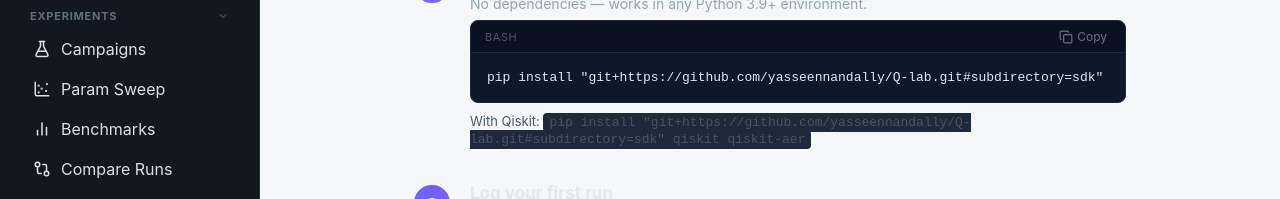
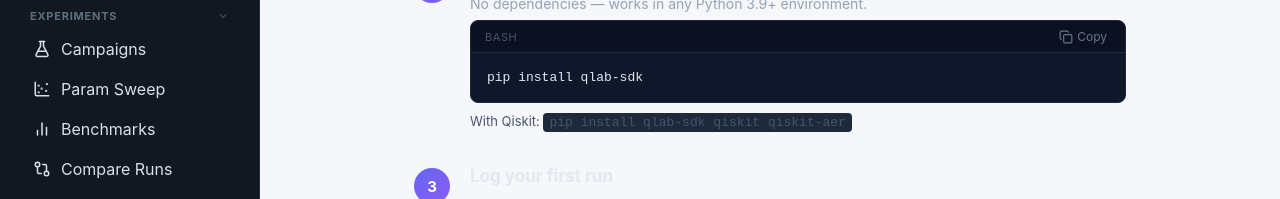
Before and after one commit to soqlab/Q-lab, a Next.js app in the folder frontend/: page /onboarding in a window 1280 px wide. Shown: the part 368-567 px from the top of the page. Built offline with nearby package versions, Linux system fonts and the light colour scheme; no server answers.

Commit message:
Update SDK install to pip install qlab-sdk (now on PyPI)

```diff
--- a/frontend/app/(main)/onboarding/page.tsx
+++ b/frontend/app/(main)/onboarding/page.tsx
@@ -88,7 +88,7 @@
 
   const displayKey = newKey || "qlab_YOUR_API_KEY";
 
-  const installCode = `pip install "git+https://github.com/yasseennandally/Q-lab.git#subdirectory=sdk"`;
+  const installCode = `pip install qlab-sdk`;
 
   const basicCode = `from qlab import QLabTracker
 
@@ -184,7 +184,7 @@
         <p style={{ margin: "0 0 4px", fontSize: 14, color: "#94a3b8" }}>No dependencies — works in any Python 3.9+ environment.</p>
         <CodeBlock code={installCode} lang="bash" />
         <p style={{ margin: "10px 0 0", fontSize: 13, color: "#475569" }}>
-          With Qiskit: <code style={{ background: "#1e293b", padding: "2px 6px", borderRadius: 4 }}>pip install "git+https://github.com/yasseennandally/Q-lab.git#subdirectory=sdk" qiskit qiskit-aer</code>
+          With Qiskit: <code style={{ background: "#1e293b", padding: "2px 6px", borderRadius: 4 }}>pip install qlab-sdk qiskit qiskit-aer</code>
         </p>
       </Step>
 
--- a/frontend/app/(main)/plugins/page.tsx
+++ b/frontend/app/(main)/plugins/page.tsx
@@ -427,7 +427,7 @@
                 overflowX: "auto",
                 marginBottom: 20,
               }}
-            >{`pip install "git+https://github.com/yasseennandally/Q-lab.git#subdirectory=sdk"
+            >{`pip install qlab-sdk
 qlab plugins publish \\
   --name "My Plugin" \\
   --slug "my-plugin" \\
--- a/frontend/app/(main)/settings/page.tsx
+++ b/frontend/app/(main)/settings/page.tsx
@@ -301,7 +301,7 @@
       {/* SDK usage */}
       <section className="panel">
         <div className="panel-header"><h2>SDK Setup</h2></div>
-        <pre className="code" style={{ margin: 0, borderRadius: "0 0 8px 8px" }}>{`pip install "git+https://github.com/yasseennandally/Q-lab.git#subdirectory=sdk"
+        <pre className="code" style={{ margin: 0, borderRadius: "0 0 8px 8px" }}>{`pip install qlab-sdk
 
 from qlab import QLabTracker
 
--- a/frontend/app/page.tsx
+++ b/frontend/app/page.tsx
@@ -937,7 +937,7 @@
                 num: "1",
                 title: "Install the SDK",
                 desc: "One pip command, no system dependencies. Works alongside any Qiskit or PennyLane workflow you already have.",
-                code: `pip install "git+https://github.com/yasseennandally/Q-lab.git#subdirectory=sdk"`,
+                code: `pip install qlab-sdk`,
               },
               {
                 num: "2",
--- a/frontend/components/OnboardingWizard.tsx
+++ b/frontend/components/OnboardingWizard.tsx
@@ -228,7 +228,7 @@
 // ─── Step 2: Connect SDK ─────────────────────────────────────────────────────
 
 const CODE_SNIPPET = `# Install
-pip install "git+https://github.com/yasseennandally/Q-lab.git#subdirectory=sdk"
+pip install qlab-sdk
 
 # Add to your Qiskit code
 from qlab import QLabTracker
```
Also changed, not shown: 1 other file (tests, documents, lock files or other folders).
